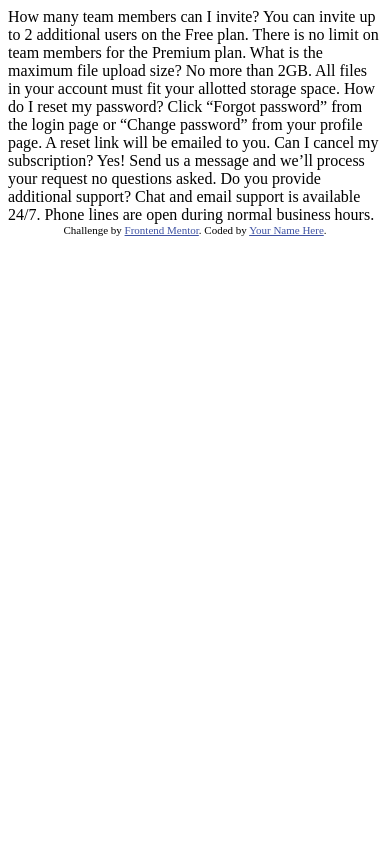
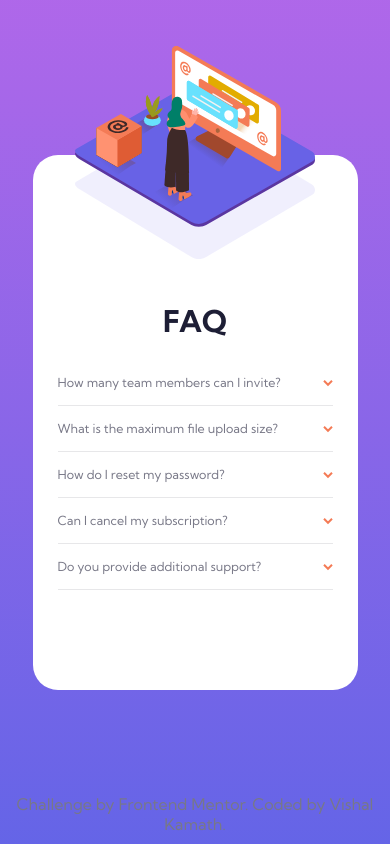
Before and after one commit to Vishal-Kamath/fem-newbie-FAQ-accordion, a plain HTML site: page index.html in a window 390 px wide. Drawn offline with Linux system fonts and the light colour scheme.

Commit message:
add: mobile card

```diff
--- a/index.html
+++ b/index.html
@@ -4,37 +4,102 @@
   <meta charset="UTF-8">
   <meta name="viewport" content="width=device-width, initial-scale=1.0"> <!-- displays site properly based on user's device -->
 
+  <!-- Fonts -->
+  <link rel="preconnect" href="https://fonts.googleapis.com">
+  <link rel="preconnect" href="https://fonts.gstatic.com" crossorigin>
+  <link href="https://fonts.googleapis.com/css2?family=Kumbh+Sans:wght@400;700&display=swap" rel="stylesheet">
+
+  <!-- External CSS-->
+  <link rel="stylesheet" href="styles.css">
+
   <link rel="icon" type="image/png" sizes="32x32" href="./images/favicon-32x32.png">
 
   <title>Frontend Mentor | FAQ Accordion Card</title>
 
-  <!-- Feel free to remove these styles or customise in your own stylesheet 👍 -->
-  <style>
-    .attribution { font-size: 11px; text-align: center; }
-    .attribution a { color: hsl(228, 45%, 44%); }
-  </style>
 </head>
 <body>
-  How many team members can I invite?
-  You can invite up to 2 additional users on the Free plan. There is no limit on
-  team members for the Premium plan.
+  <div class="container">
+    <div class="image-container">
+      <!--
+      <img src="images/illustration-box-desktop.svg" alt="">
+      <img src="images/illustration-woman-online-desktop.svg" alt="">
+      <img src="images/bg-pattern-desktop.svg" alt="">
+      -->
+      <div class="mobile">
+        <img src="images/illustration-woman-online-mobile.svg" alt="">
+        <img src="images/bg-pattern-mobile.svg" alt="">
+      </div>
+    </div>
+    <div class="content-container">
+      <div class="header">FAQ</div>
+      <div class="dropdown-container">
+        <div class="dropdown">
+          <div class="title-container">
+            <div class="title">How many team members can I invite?</div>
+            <button class="dropdown-button">
+              <img src="images/icon-arrow-down.svg" alt="">
+            </button>
+          </div>
+          <div class="content" id="content1">
+            You can invite up to 2 additional users on the Free plan. There is no limit on
+            team members for the Premium plan.
+          </div>
+        </div>
+        <div class="dropdown">
+          <div class="title-container">
+            <div class="title">What is the maximum file upload size?</div>
+            <button class="dropdown-button">
+              <img src="images/icon-arrow-down.svg" alt="">
+            </button>
+          </div>
+          <div class="content" id="content2">
+            No more than 2GB. All files in your account
+            must fit your allotted storage space.
+          </div>
+        </div>
+        <div class="dropdown">
+          <div class="title-container">
+            <div class="title">How do I reset my password?</div>
+            <button class="dropdown-button">
+              <img src="images/icon-arrow-down.svg" alt="">
+            </button>
+          </div>
+          <div class="content" id="content3">
+            Click “Forgot password” from the login page or “Change password” from your profile page.
+            A reset link will be emailed to you.
+          </div>
+        </div>
+        <div class="dropdown">
+          <div class="title-container">
+            <div class="title">Can I cancel my subscription?</div>
+            <button class="dropdown-button">
+              <img src="images/icon-arrow-down.svg" alt="">
+            </button>
+          </div>
+          <div class="content" id="content4">
+            Yes! Send us a message and we’ll process your
+            request no questions asked.
+          </div>
+        </div>
+        <div class="dropdown">
+          <div class="title-container">
+            <div class="title">Do you provide additional support?</div>
+            <button class="dropdown-button">
+              <img src="images/icon-arrow-down.svg" alt="">
+            </button>
+          </div>
+          <div class="content" id="content5">
+            Chat and email support is available 24/7. Phone lines are open during normal business hours.
+          </div>
+        </div>
+      </div>
+    </div>
 
-  What is the maximum file upload size?
-  No more than 2GB. All files in your account must fit your allotted storage space.
-
-  How do I reset my password?
-  Click “Forgot password” from the login page or “Change password” from your profile page.
-  A reset link will be emailed to you.
-
-  Can I cancel my subscription?
-  Yes! Send us a message and we’ll process your request no questions asked.
-
-  Do you provide additional support?
-  Chat and email support is available 24/7. Phone lines are open during normal business hours.
+  </div>
 
   <div class="attribution">
     Challenge by <a href="https://www.frontendmentor.io?ref=challenge" target="_blank">Frontend Mentor</a>.
-    Coded by <a href="#">Your Name Here</a>.
+    Coded by <a href="https://github.com/Vishal-Kamath" target="_blank">Vishal Kamath</a>.
   </div>
 </body>
 </html>
--- /dev/null
+++ b/styles.css
@@ -0,0 +1,138 @@
+:root {
+  --clr-primary-dark-blue: hsl(238, 29%, 16%);
+  --clr-primary-soft-red: hsl(14, 88%, 65%);
+  --clr-primary-bg-gradient-voilet: hsl(273, 75%, 66%);
+  --clr-primary-bg-gradient-blue: hsl(240, 73%, 65%);
+
+  --clr-neutral-text-dark-blue: hsl(237, 12%, 33%);
+  --clr-neutral-text-blue: hsl(240, 6%, 50%);
+  --clr-neutral-divider-blue: hsl(240, 5%, 91%);
+
+  --fs-body: 1.2rem;
+
+  --ff-primary: 'Kumbh Sans', sans-serif;
+
+  --fw-regular: 400;
+  --fw-bold: 700;
+
+  --container-width: 32.5rem;
+  --container-height: 53.5rem;
+
+  --dropdown-container-padding: 0 2.5rem;
+  --dropdown-container-height: 30rem;
+}
+
+* {
+  box-sizing: border-box;
+}
+
+html {
+  font-size: 62.5%;
+}
+
+body {
+  background-image: linear-gradient(var(--clr-primary-bg-gradient-voilet), var(--clr-primary-bg-gradient-blue));
+  color: var(--clr-neutral-text-blue);
+
+  font-family: var(--ff-primary);
+
+  display: flex;
+  justify-content: center;
+  align-items: center;
+  flex-direction: column;
+
+  height: 100vh;
+  margin: 0;
+}
+
+.container {
+  background-color: white;
+
+  width: var(--container-width);
+  height: var(--container-height);
+
+  padding-bottom: 3rem;
+  margin-top: calc(50vh - (var(--container-height) / 2));
+
+  flex-grow: 0;
+  flex-shrink: 0;
+  display: flex;
+  justify-content: space-between;
+  align-items: center;
+  flex-direction: column;
+
+  border: 0;
+  border-radius: 2.5rem;
+}
+
+.image-container {
+  position: relative;
+}
+.mobile img:nth-child(1){
+  position: absolute;
+  top: 0;
+  transform: translate(0, -60%);
+}
+
+.content-container {
+  width: 100%;
+}
+
+.header {
+  font-size: 3rem;
+  font-weight: var(--fw-bold);
+  color: var(--clr-primary-dark-blue);
+  text-align: center;
+  padding-bottom: 2rem;
+}
+
+.dropdown-container {
+  overflow: auto;
+  padding: var(--dropdown-container-padding);
+  font-size: 1.25rem;
+
+  height: var(--dropdown-container-height);
+}
+
+.dropdown {
+  display: flex;
+  flex-direction: column;
+
+  border-bottom: 0.1rem solid var(--clr-neutral-divider-blue);
+}
+
+.title-container {
+  display: flex;
+  flex-direction: row;
+  justify-content: space-between;
+  align-items: center;
+
+  padding: 1.5rem 0;
+}
+
+.dropdown-button {
+  padding: 0;
+  margin: 0;
+
+  background-color: transparent;
+  border: 0;
+}
+
+.content {
+  display: none;
+  padding-bottom: 1.5rem;
+}
+
+
+
+.attribution {
+  text-align: center;
+  margin: auto 0 10px 0;
+  color: var(--clr-primary-100);
+  font-size: 1.6rem;
+}
+
+.attribution a {
+  text-decoration: none;
+  color: var(--clr-primary-400);
+}
```
